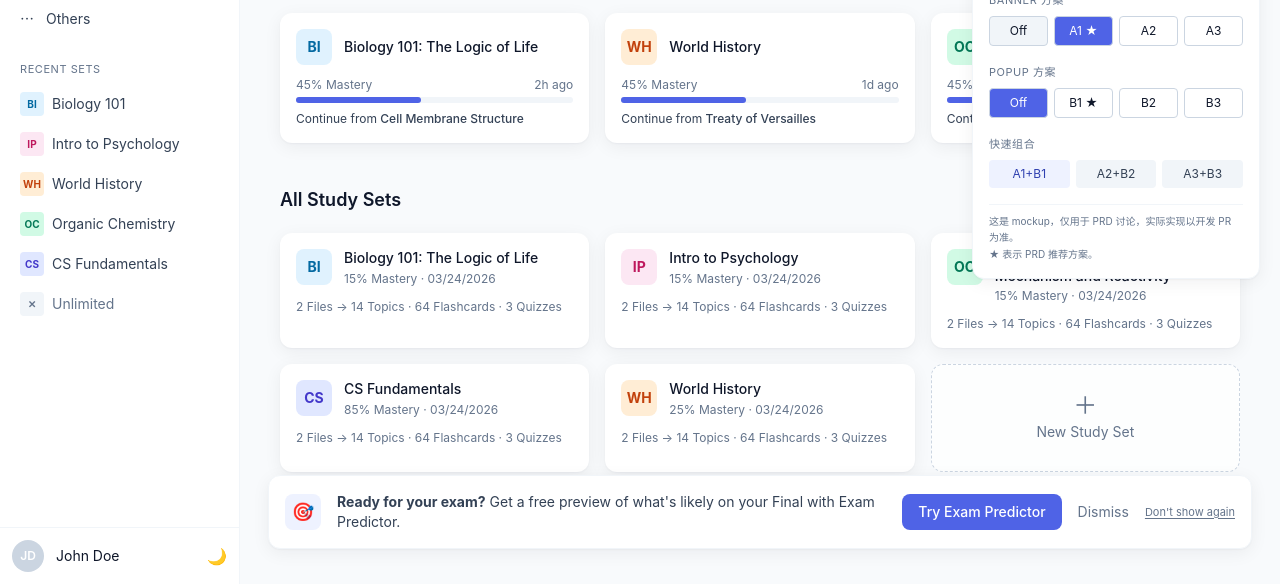
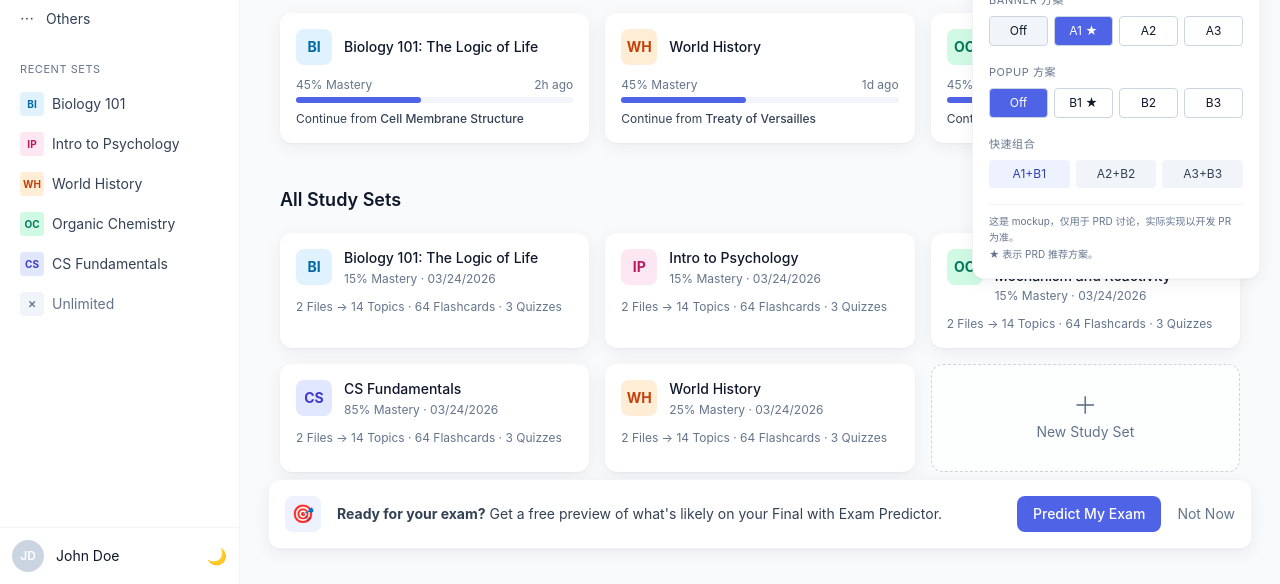
Before and after one commit to zhaogy1994/ep-cross-promote-mockup, a plain HTML site: page index.html in a window 1280 px wide. Shown: the part 231-815 px from the top of the page. Drawn offline with nearby package versions, Linux system fonts and the light colour scheme.

Commit message:
Update mockup: CTA → Predict My Exam, Not Now, unified popup title
Made-with: Cursor

```diff
--- a/index.html
+++ b/index.html
@@ -289,8 +289,7 @@
           <div class="w-9 h-9 rounded-lg bg-brand-50 grid place-items-center text-brand-600 text-lg shrink-0">🎯</div>
           <div class="flex-1 text-sm text-ink-700" id="banner-copy"></div>
           <button class="btn-primary px-4 py-2 rounded-lg bg-brand-500 text-white text-sm font-medium hover:bg-brand-600 shrink-0" id="banner-cta"></button>
-          <button class="text-sm text-ink-500 hover:text-ink-700 shrink-0" onclick="onBannerDismiss()">Dismiss</button>
-          <button class="text-[11px] text-ink-500 hover:text-ink-700 underline underline-offset-2 shrink-0" onclick="onBannerDontShow()">Don't show again</button>
+          <button class="text-sm text-ink-500 hover:text-ink-700 shrink-0" onclick="onBannerDismiss()">Not Now</button>
         </div>
       </div>
     </div>
@@ -358,10 +357,7 @@
             <button class="btn-primary px-7 py-3 rounded-full bg-white text-brand-600 text-sm font-semibold hover:bg-ink-100" id="popup-cta" onclick="onPopupCta()"></button>
           </div>
           <div class="mt-3">
-            <button class="text-white/80 text-sm hover:text-white" onclick="onPopupMaybeLater()">Maybe Later</button>
-          </div>
-          <div class="mt-1.5">
-            <button class="text-white/50 text-[11px] hover:text-white/80 underline underline-offset-2" onclick="onPopupDontShow()">Don't show again</button>
+            <button class="text-white/80 text-sm hover:text-white" onclick="onPopupMaybeLater()">Not Now</button>
           </div>
         </div>
       </div>
@@ -436,33 +432,33 @@
 const BANNER_VARIANTS = {
   A1: {
     copy: `<b>Ready for your exam?</b> Get a free preview of what's likely on your Final with Exam Predictor.`,
-    cta:  `Try Exam Predictor`,
+    cta:  `Predict My Exam`,
   },
   A2: {
     copy: `<b>Worried about your Final?</b> Generate your first Mock Exam free — see AI-predicted questions before you study.`,
-    cta:  `Generate My First Mock`,
+    cta:  `Predict My Exam`,
   },
   A3: {
     copy: `<b>Don't study blind.</b> 75% of students said Exam Predictor matched their real Final — try your first mock on us.`,
-    cta:  `Try My First Mock`,
+    cta:  `Predict My Exam`,
   },
 };
 
 const POPUP_VARIANTS = {
   B1: {
-    title:    `🚀 Walk Into Your Exam 100% Ready`,
+    title:    `Don't miss out on your free chance to get ahead`,
     subtitle: `9 in 10 users say their grades improved. Upload your materials to see what's on your exams.`,
-    cta:      `Try My First Mock Free`,
+    cta:      `Predict My Exam`,
   },
   B2: {
-    title:    `Don't leave empty-handed — 🚀 Walk Into Your Exam 100% Ready`,
+    title:    `Don't miss out on your free chance to get ahead`,
     subtitle: `9 in 10 users say their grades improved. Preview your first AI-predicted Mock Exam free — no commitment.`,
-    cta:      `Preview My Mock Exam`,
+    cta:      `Predict My Exam`,
   },
   B3: {
-    title:    `Your Final is coming. Start with a free sample.`,
+    title:    `Don't miss out on your free chance to get ahead`,
     subtitle: `9 in 10 users say their grades improved. Try a free sample of your first Mock Exam — unlock the full paper if you like what you see.`,
-    cta:      `Try a Free Sample`,
+    cta:      `Predict My Exam`,
   },
 };
 
```
